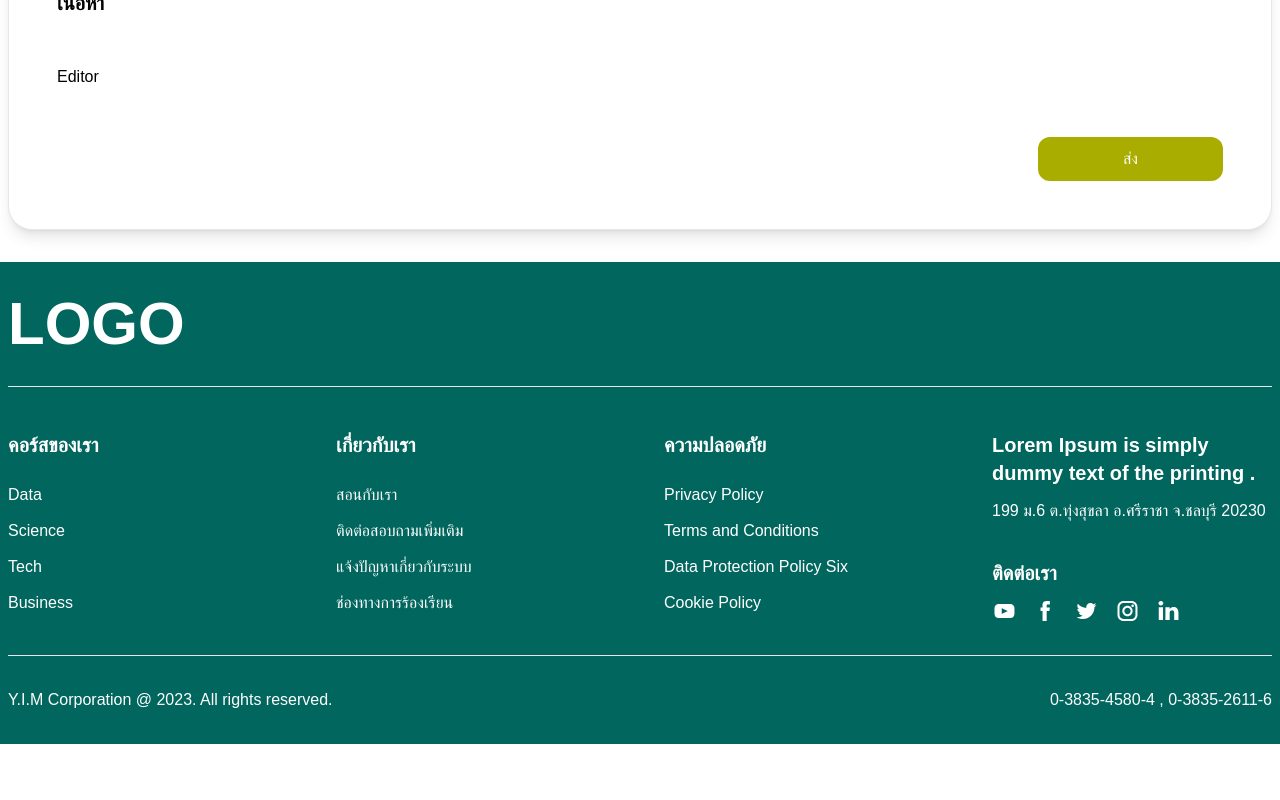
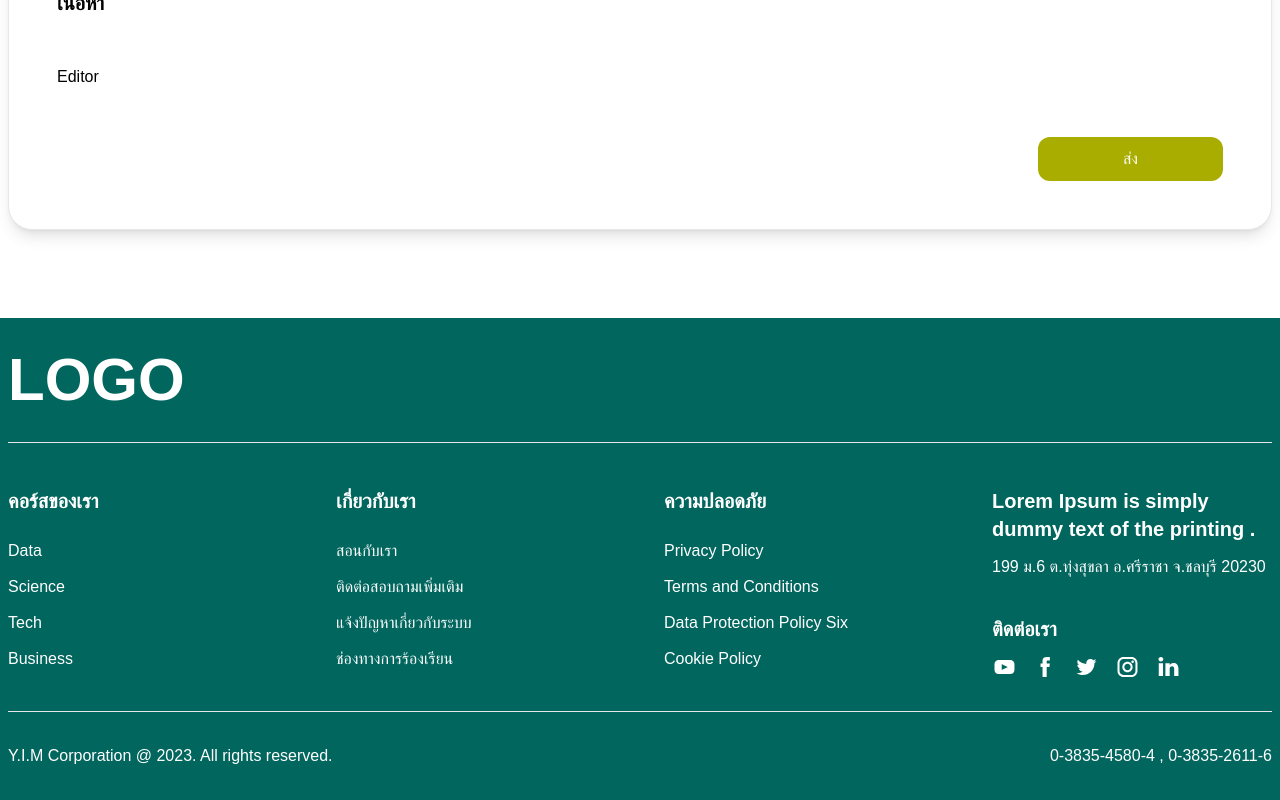
Before and after one commit to kitsune2355/test-NextJS-Glonix, a Next.js app: page / in a window 1280 px wide. Shown: the part 3694-4494 px from the top of the page. Before the commit the page ends 4438 px from the top, so only its background shows below. Built offline with nearby package versions, Linux system fonts and the light colour scheme.

Commit message:
Fix style carousel

```diff
--- a/app/CourseHub.tsx
+++ b/app/CourseHub.tsx
@@ -82,7 +82,7 @@ export default function CourseHub() {
           }
         />
       </Container>
-      <div className="absolute top-[22rem] left-[18rem] right-[18rem] mx-auto max-w-[1382px] flex flex-row justify-between transform -translate-y-1/2">
+      <div className="absolute top-[22rem] left-[16rem] right-[16rem] mx-auto max-w-[1382px] flex flex-row justify-between transform -translate-y-1/2">
         <ArrowCircleLeft />
         <ArrowCircleRight />
       </div>
--- a/app/EducationHub.tsx
+++ b/app/EducationHub.tsx
@@ -76,7 +76,7 @@ export default function EducationHub() {
           }
         />
       </Container>
-      <div className="absolute top-[19rem] left-[18rem] right-[18rem] mx-auto max-w-[1382px] flex flex-row justify-between transform -translate-y-1/2">
+      <div className="absolute top-[18rem] left-[16rem] right-[16rem] mx-auto max-w-[1382px] flex flex-row justify-between transform -translate-y-1/2">
         <ArrowCircleLeft />
         <ArrowCircleRight />
       </div>
--- a/app/components/Footer.tsx
+++ b/app/components/Footer.tsx
@@ -79,7 +79,7 @@ const details: detailType[] = [
 
 export default function Footer() {
   return (
-    <div className="bg-[#00665E] bottom-0 text-white">
+    <div className="bg-[#00665E] bottom-0 text-white mt-14">
       <Container>
         <div className="text-6xl font-bold">LOGO</div>
         <hr className="my-8" />
```
